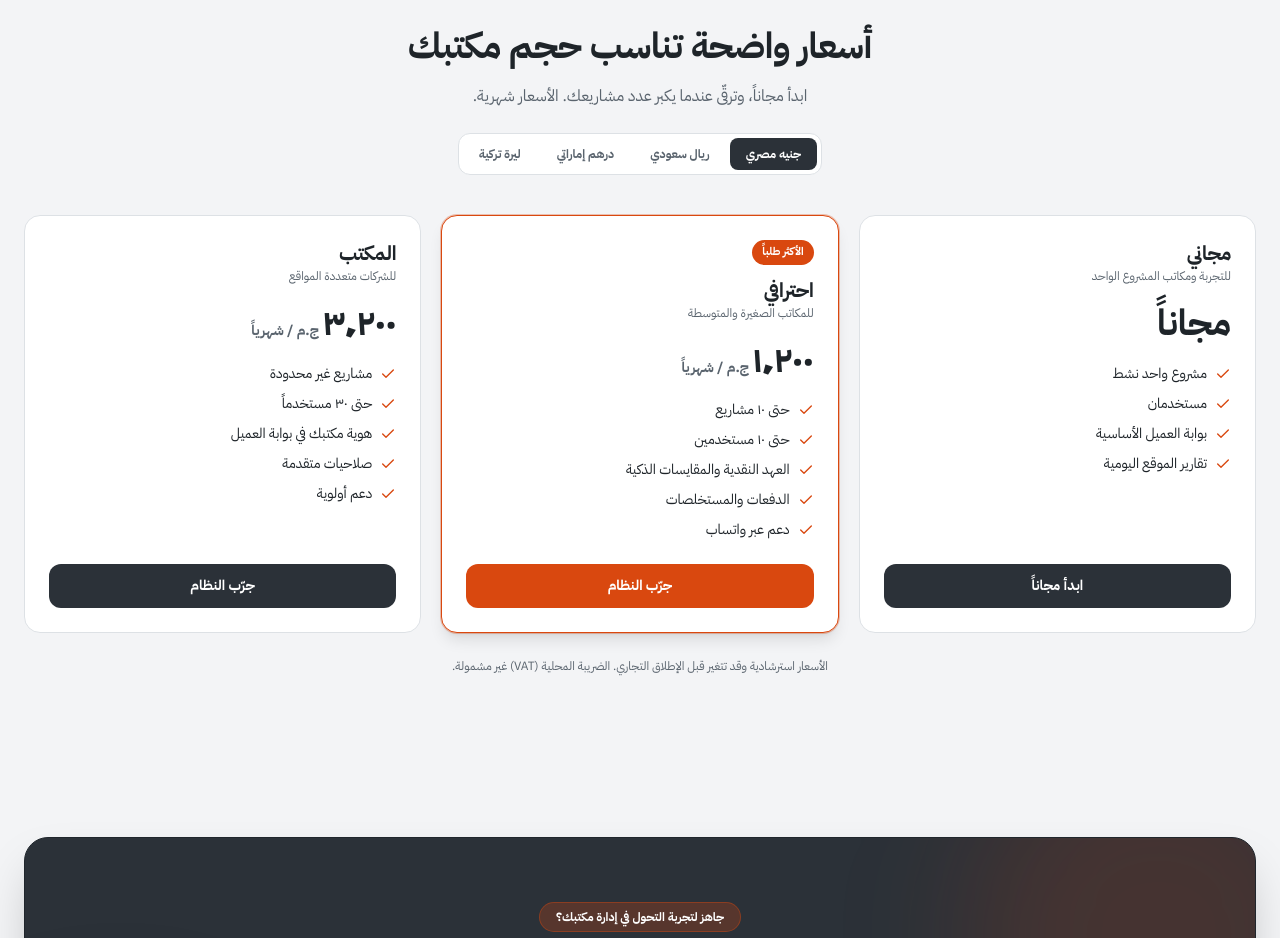
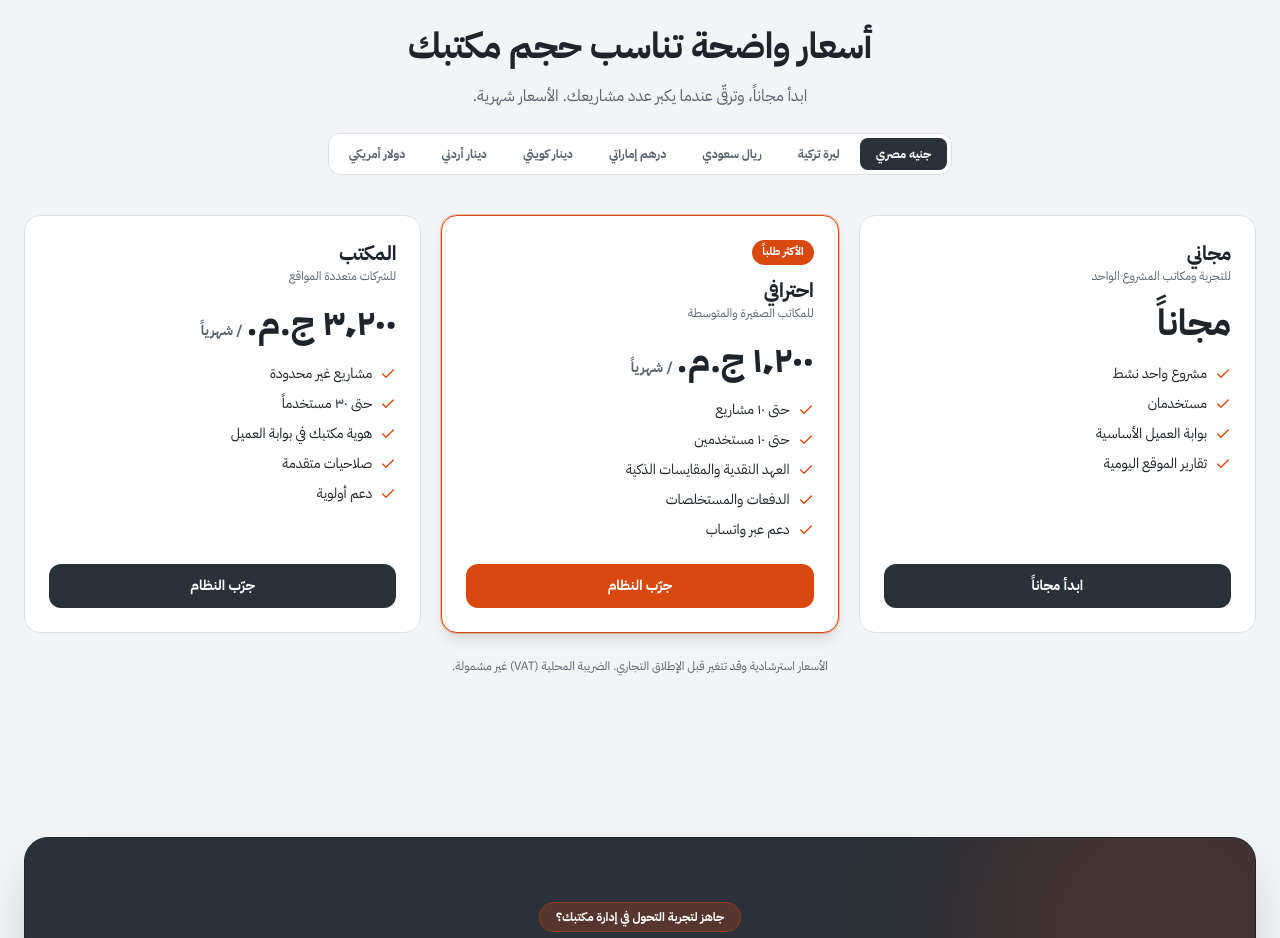
Before and after one commit to Mmagdy97/miyar-app, a React (Vite) app: page / in a window 1280 px wide. Shown: the part 5000-5938 px from the top of the page. Built offline with nearby package versions, Linux system fonts and the light colour scheme.

Commit message:
Currency module (EGP/TRY/SAR/AED/KWD/JOD/USD) with VAT helper, 18 unit tests; pricing uses it
Co-Authored-By: Claude Sonnet 5.5 <noreply@anthropic.com>
Claude-Session: https://claude.ai/code/session_01YT5EiJmJWK3ewxShuPwg6T

```diff
--- a/package.json
+++ b/package.json
@@ -7,7 +7,8 @@
     "dev": "vite",
     "build": "vite build",
     "lint": "oxlint",
-    "preview": "vite preview"
+    "preview": "vite preview",
+    "test": "vitest run"
   },
   "dependencies": {
     "lucide-react": "^1.70.0",
@@ -21,6 +22,7 @@
     "@vitejs/plugin-react": "^6.1.2",
     "oxlint": "^1.90.0",
     "tailwindcss": "^4.3.4",
-    "vite": "^8.3.6"
+    "vite": "^8.3.6",
+    "vitest": "^5.1.0"
   }
 }
--- a/src/components/PublicPages.jsx
+++ b/src/components/PublicPages.jsx
@@ -1,12 +1,16 @@
 import { useState } from "react";
 import { Check, ArrowRight } from "lucide-react";
+import { CURRENCIES, formatMoney } from "../lib/currency";
 
 // DRAFT pricing (indicative, to be validated with first customers before launch).
-const CURRENCIES = {
-  EGP: { label: "جنيه مصري", symbol: "ج.م", prices: [0, 1200, 3200] },
-  SAR: { label: "ريال سعودي", symbol: "ر.س", prices: [0, 109, 299] },
-  AED: { label: "درهم إماراتي", symbol: "د.إ", prices: [0, 109, 299] },
-  TRY: { label: "ليرة تركية", symbol: "₺", prices: [0, 1200, 3200] },
+const PRICES = {
+  EGP: [0, 1200, 3200],
+  TRY: [0, 1200, 3200],
+  SAR: [0, 109, 299],
+  AED: [0, 109, 299],
+  KWD: [0, 9, 24],
+  JOD: [0, 20, 56],
+  USD: [0, 29, 79],
 };
 
 const PLANS = [
@@ -28,18 +32,16 @@ const PLANS = [
   },
 ];
 
-const fmt = (n) => n.toLocaleString("ar-EG");
 
 export function PricingSection({ onStart }) {
   const [cur, setCur] = useState("EGP");
-  const c = CURRENCIES[cur];
   return (
     <section id="pricing" className="py-20 px-4 sm:px-6 max-w-7xl mx-auto w-full">
       <div className="text-center mb-10">
         <h2 className="text-3xl sm:text-4xl font-black text-[#1E2429] mb-3">أسعار واضحة تناسب حجم مكتبك</h2>
         <p className="text-[#5A646E] mb-6">ابدأ مجاناً، وترقّى عندما يكبر عدد مشاريعك. الأسعار شهرية.</p>
         <div role="group" aria-label="العملة" className="inline-flex flex-wrap justify-center gap-1 p-1 rounded-xl bg-white border border-[#DDE1E5]">
-          {Object.entries(CURRENCIES).map(([k, v]) => (
+          {Object.keys(PRICES).map((k) => (
             <button
               key={k}
               onClick={() => setCur(k)}
@@ -48,7 +50,7 @@ export function PricingSection({ onStart }) {
                 cur === k ? "bg-[#2B3138] text-white" : "text-[#5A646E] hover:bg-[#ECEEF0]"
               }`}
             >
-              {v.label}
+              {CURRENCIES[k].name}
             </button>
           ))}
         </div>
@@ -65,12 +67,12 @@ export function PricingSection({ onStart }) {
             <h3 className="text-xl font-black text-[#1E2429]">{p.name}</h3>
             <p className="text-xs text-[#5A646E] mb-4">{p.tagline}</p>
             <p className="mb-5">
-              {c.prices[i] === 0 ? (
+              {PRICES[cur][i] === 0 ? (
                 <span className="text-4xl font-black text-[#1E2429]">مجاناً</span>
               ) : (
                 <>
-                  <span className="text-4xl font-black text-[#1E2429]">{fmt(c.prices[i])}</span>{" "}
-                  <span className="text-sm font-bold text-[#5A646E]">{c.symbol} / شهرياً</span>
+                  <span className="text-4xl font-black text-[#1E2429]">{formatMoney(PRICES[cur][i], cur, "ar-EG", { compact: true })}</span>{" "}
+                  <span className="text-sm font-bold text-[#5A646E]">/ شهرياً</span>
                 </>
               )}
             </p>
--- /dev/null
+++ b/src/lib/currency.js
@@ -0,0 +1,39 @@
+// Currency catalogue + locale-aware formatting (Intl based, no hardcoded digits).
+// minor = number of decimal places the currency really uses.
+export const CURRENCIES = {
+  EGP: { code: "EGP", name: "جنيه مصري", symbol: "ج.م", minor: 2, country: "EG" },
+  SAR: { code: "SAR", name: "ريال سعودي", symbol: "ر.س", minor: 2, country: "SA" },
+  AED: { code: "AED", name: "درهم إماراتي", symbol: "د.إ", minor: 2, country: "AE" },
+  KWD: { code: "KWD", name: "دينار كويتي", symbol: "د.ك", minor: 3, country: "KW" },
+  JOD: { code: "JOD", name: "دينار أردني", symbol: "د.أ", minor: 3, country: "JO" },
+  TRY: { code: "TRY", name: "ليرة تركية", symbol: "₺", minor: 2, country: "TR" },
+  USD: { code: "USD", name: "دولار أمريكي", symbol: "$", minor: 2, country: "US" },
+};
+
+export const isSupportedCurrency = (code) => Object.hasOwn(CURRENCIES, code);
+
+/** Format a monetary amount for a locale. compact -> no decimals when the value is whole. */
+export function formatMoney(amount, currency = "EGP", locale = "ar-EG", { compact = false } = {}) {
+  if (!isSupportedCurrency(currency)) throw new Error(`Unsupported currency: ${currency}`);
+  const n = Number(amount);
+  if (!Number.isFinite(n)) throw new Error("Amount must be a finite number");
+  const { minor } = CURRENCIES[currency];
+  const digits = compact && Number.isInteger(n) ? 0 : minor;
+  return new Intl.NumberFormat(locale, {
+    style: "currency",
+    currency,
+    minimumFractionDigits: digits,
+    maximumFractionDigits: digits,
+  }).format(n);
+}
+
+/** Money is stored in minor units (integers) to avoid float drift. */
+export const toMinor = (amount, currency) => Math.round(Number(amount) * 10 ** CURRENCIES[currency].minor);
+export const fromMinor = (minorAmount, currency) => minorAmount / 10 ** CURRENCIES[currency].minor;
+
+/** Add VAT (e.g. 0.14 Egypt, 0.15 KSA, 0.05 UAE, 0.20 Turkey general rate) to a net amount. */
+export const withVat = (net, rate, currency) => {
+  const m = toMinor(net, currency);
+  const vat = Math.round(m * rate);
+  return { net: fromMinor(m, currency), vat: fromMinor(vat, currency), gross: fromMinor(m + vat, currency) };
+};
```
Also changed, not shown: 2 other files (tests, documents, lock files or other folders).
